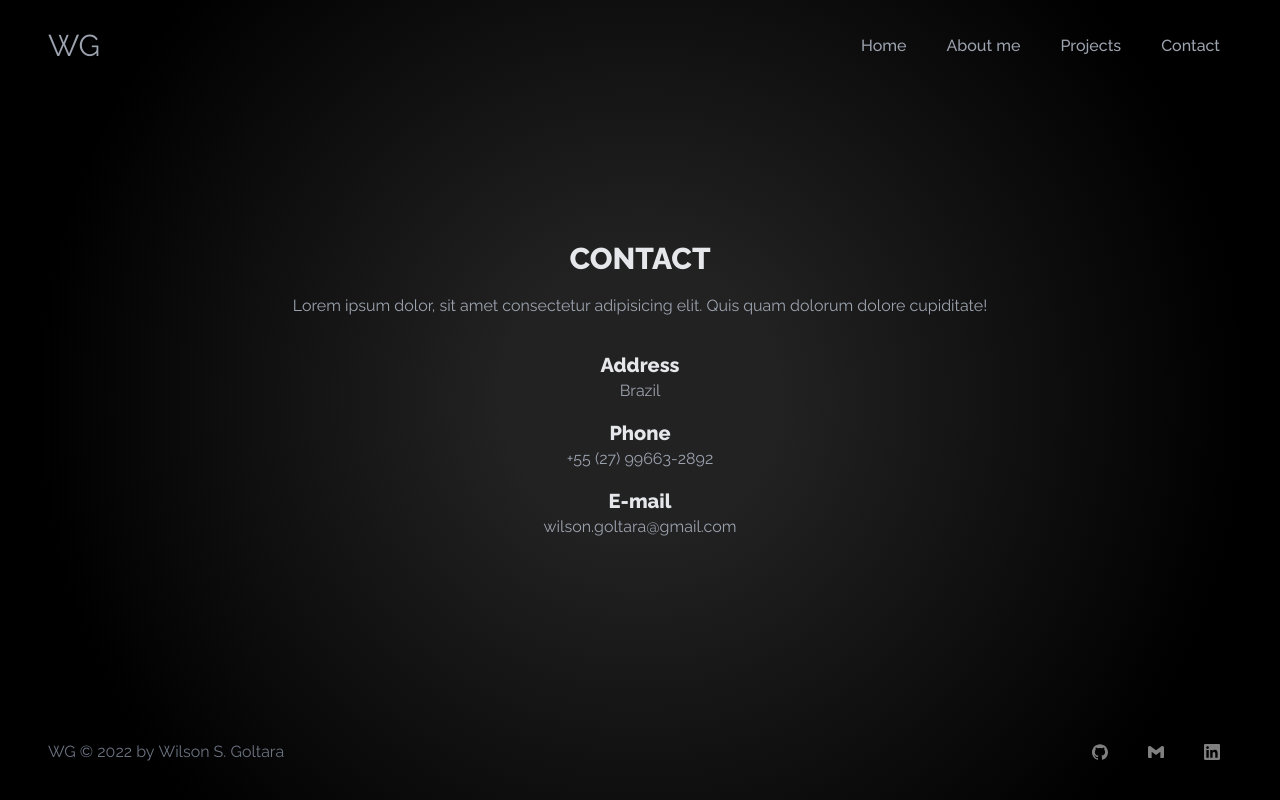
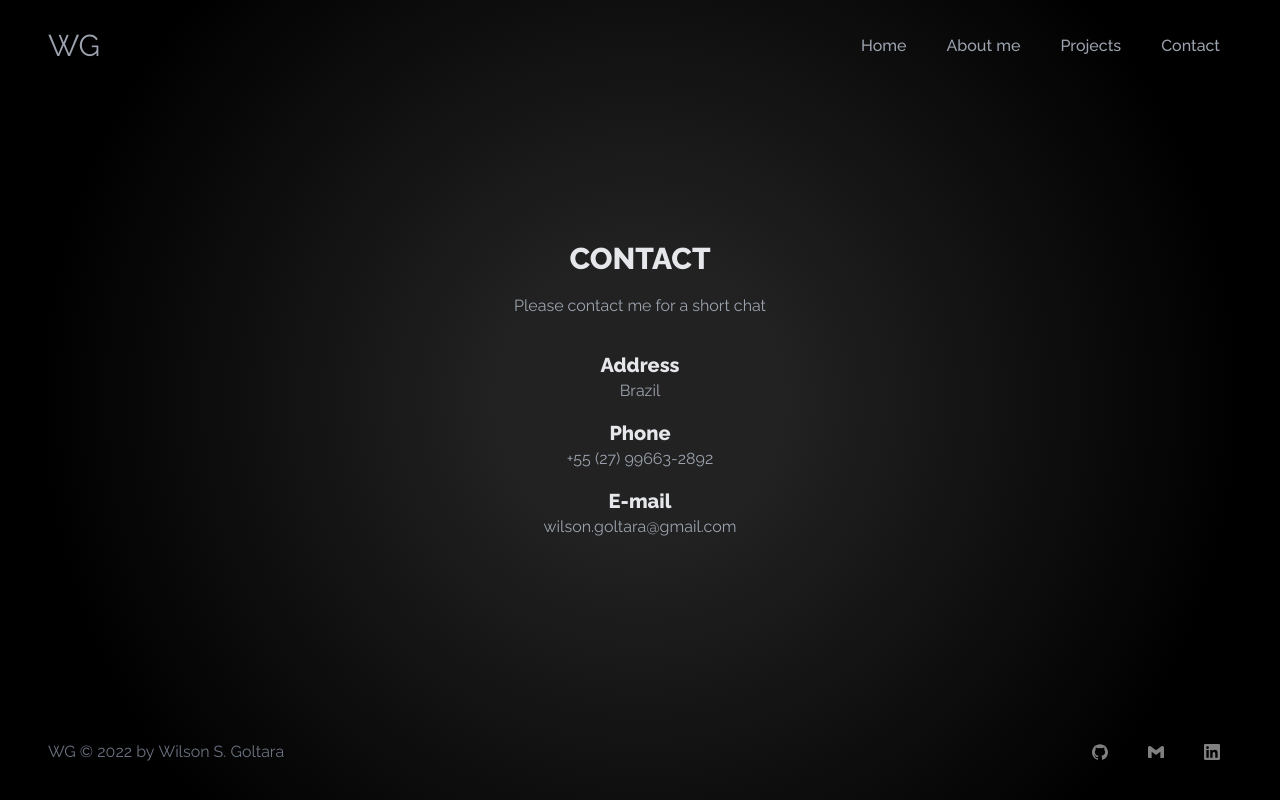
Before and after one commit to wilsongoltara/portfolio-nextjs, a Next.js app: page /contact in a window 1280 px wide. Built offline with nearby package versions, Linux system fonts and the light colour scheme.

Commit message:
[Refactor]: add mapping paths in pages

```diff
--- a/pages/_app.tsx
+++ b/pages/_app.tsx
@@ -1,4 +1,4 @@
-import Layout from 'components/layout';
+import Layout from '@components/layout';
 import type { AppProps } from 'next/app';
 import '../styles/globals.css';
 
--- a/pages/about.tsx
+++ b/pages/about.tsx
@@ -1,4 +1,4 @@
-import InBuild from 'components/global/InBuild';
+import InBuild from '@components/global/InBuild';
 import { NextPage } from 'next';
 import Head from 'next/head';
 
--- a/pages/contact.tsx
+++ b/pages/contact.tsx
@@ -1,6 +1,6 @@
+import contacts from '@lib/contacts';
 import { NextPage } from 'next';
 import Head from 'next/head';
-import contacts from '../lib/contacts';
 
 const Contact: NextPage = () => {
   return (
@@ -15,8 +15,7 @@ const Contact: NextPage = () => {
               Contact
             </h2>
             <p className='mb-8 leading-relaxed'>
-              Lorem ipsum dolor, sit amet consectetur adipisicing elit. Quis
-              quam dolorum dolore cupiditate!
+            Please contact me for a short chat
             </p>
           </div>
           <div className='flex justify-center flex-col text-center'>
--- a/pages/index.tsx
+++ b/pages/index.tsx
@@ -1,6 +1,6 @@
+import Hero from '@components/global/Hero';
 import type { NextPage } from 'next';
 import Head from 'next/head';
-import Hero from '../components/global/Hero';
 
 const Home: NextPage = () => {
   return (
--- a/pages/projects.tsx
+++ b/pages/projects.tsx
@@ -1,8 +1,8 @@
-import FeatureCarousel from '../components/global/Carousel';
+import FeatureCarousel from '@components/global/Carousel';
+import { AppContext } from '@components/layout';
 import { NextPage } from 'next';
 import Head from 'next/head';
 import { useContext } from 'react';
-import { AppContext } from 'components/layout';
 
 const Projects: NextPage = () => {
   const { nav } = useContext(AppContext);
@@ -15,8 +15,6 @@ const Projects: NextPage = () => {
       <section className={nav ? 'hidden' : null}>
         <div className='mx-auto flex items-center justify-center flex-col'>
           <FeatureCarousel />
-          {/* <div className='flex flex-col items-center justify-center text-center w-6/12'>
-          </div> */}
         </div>
       </section>
     </>
```
